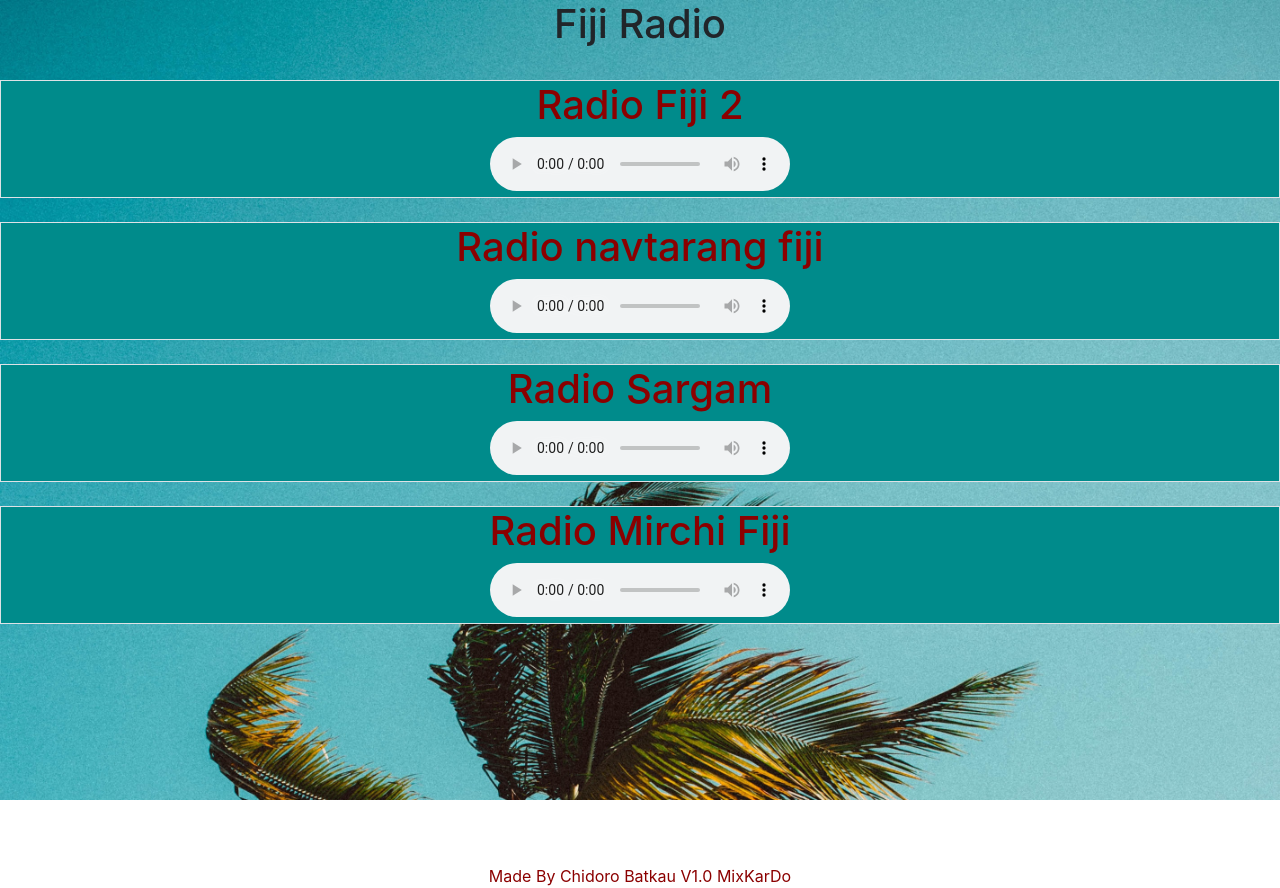
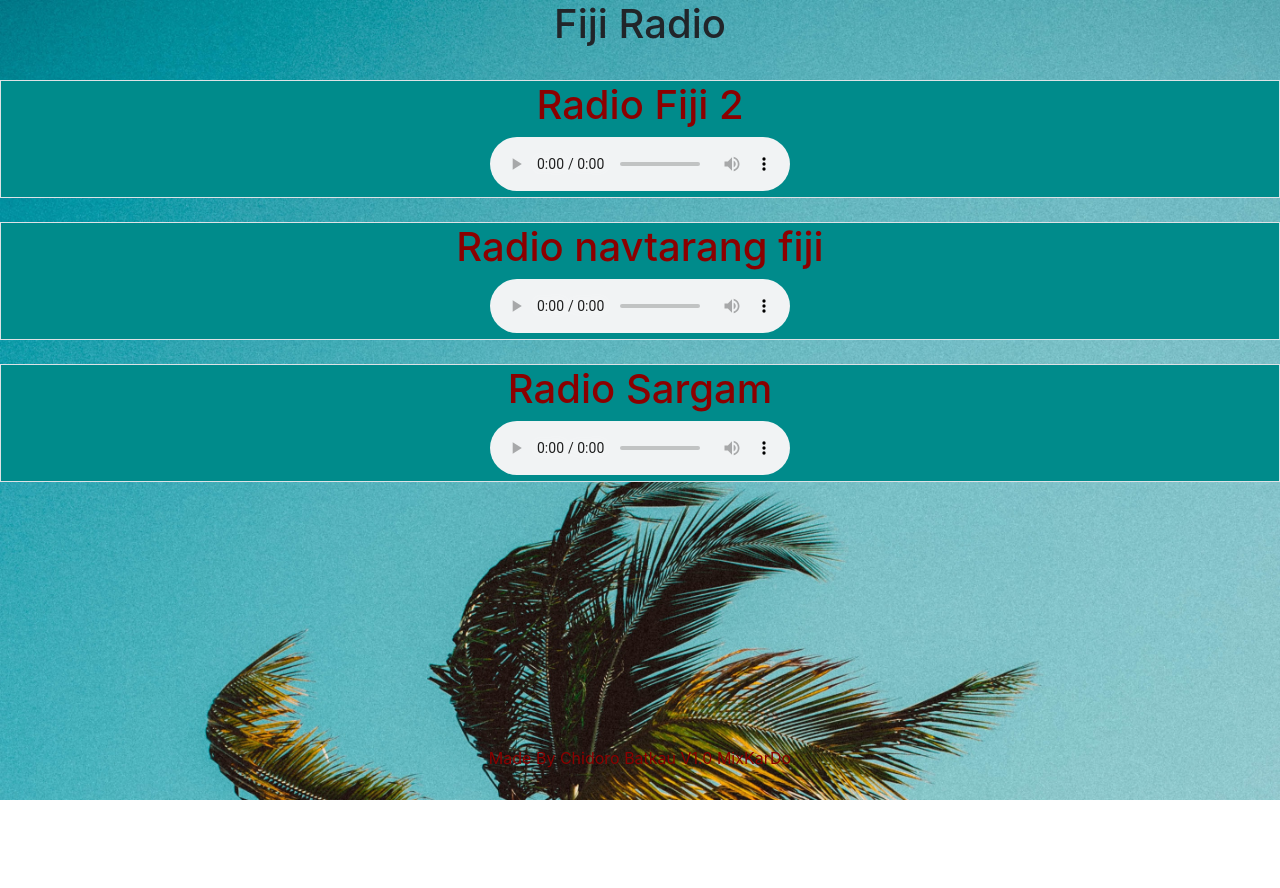
Before and after one commit to nimishlal/fiji-radio-batkau, a React (Create React App) app: page / in a window 1280 px wide. After the commit the page ends 800 px from the top, so only its background shows below. Built offline with nearby package versions, Linux system fonts and the light colour scheme.

Commit message:
removed mirchi

```diff
--- a/src/App.js
+++ b/src/App.js
@@ -34,12 +34,12 @@
       </div>
       </div>
 <br></br>
-      <div className="text-center border">
+      {/* <div className="text-center border">
              <h1>Radio Mirchi Fiji</h1>
       <audio width="" height="" controls >
       <source src="http://peridot.streamguys.com:7150/Mirchi" type="audio/mp3"/>
       </audio>
-      </div>
+      </div> */}
       <footer className="colorFooter text-center">Made By Chidoro Batkau V1.0 MixKarDo</footer>
     </div>
   );
```
